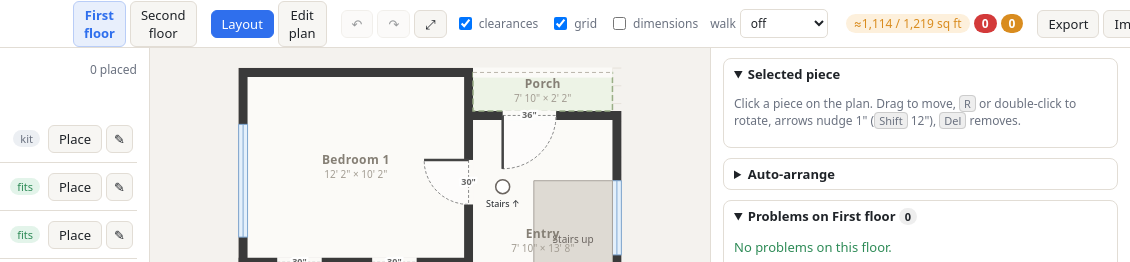
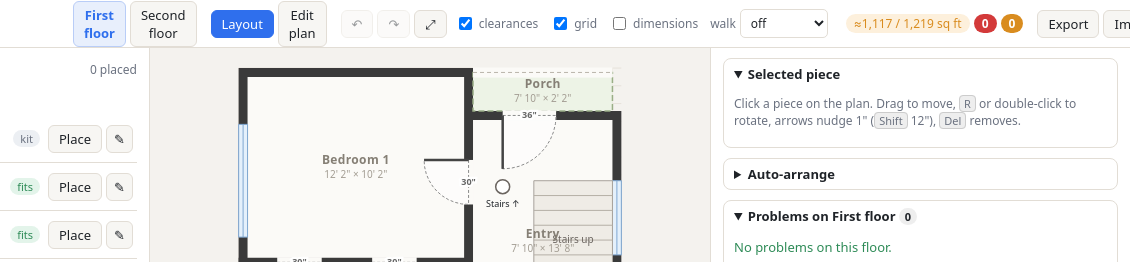
Before and after one commit to tyevco/ubiquitous-plan, a website built with Vite: page index.html in a window 1280 px wide. Shown: the top 262 px of the page, 150-1280 px from the left. Built offline with nearby package versions, Linux system fonts and the light colour scheme.

Commit message:
Model the stairwell half wall and the bedroom hall corridor
From the tour photos: the stairwell is treads against the outer wall
with a half-height pony wall along the inner side that returns to the
wall at the far end, and the top of the stairs opens into the den. The
old solid block also ate the floor beside the stairs.

The bedroom hall is a 38" corridor off the kitchen's south-east corner,
entered through a 36" cased opening beside the fridge, with the bath
door on its side and the bedroom door at its end; Bath 2 is a plain
rectangle. A cased opening's header height now limits transport.

Fixtures gained a draw style (built-in, half wall, wall segment, stair
treads) editable in the plan editor.

Co-Authored-By: Claude Fable 5.1 <noreply@anthropic.com>
Claude-Session: https://claude.ai/code/session_01CW8s5HsJunPJTS2kcyjGWA

```diff
--- a/src/engine/defaults.ts
+++ b/src/engine/defaults.ts
@@ -30,7 +30,7 @@ const first: Floor = {
     { id: "porch", name: "Porch", polygon: rect(158, 3, 94, 26), excludeFromArea: true, outdoor: true },
   ],
   fixtures: [
-    { id: "stairs1", name: "Stairs up", polygon: rect(199, 76, 53, 80) },
+    { id: "stairs1", name: "Stairs up", polygon: rect(199, 76, 53, 80), style: "stairs" },
     { id: "storage1", name: "Storage", polygon: rect(196, 156, 56, 43) },
     { id: "wh", name: "Water heater", polygon: rect(6, 206, 22, 22) },
     { id: "wd", name: "W/D", polygon: rect(33, 206, 35, 35) },
@@ -142,7 +142,7 @@ const first: Floor = {
       // A straight run: you step on at the north end downstairs and off at the
       // south end upstairs. No landing turn, so only width and headroom limit
       // what can be carried up.
-      stair: { width: 42, headroom: 80, landingA: { x: 178, y: 80 }, landingB: { x: 186, y: 205 } },
+      stair: { width: 42, headroom: 80, landingA: { x: 178, y: 80 }, landingB: { x: 226, y: 236 } },
     },
   ],
 };
@@ -167,49 +167,48 @@ const second: Floor = {
       listed: { w: 156, d: 144 },
     },
     { id: "kitchen", name: "Kitchen", polygon: rect(6, 138, 135, 133) },
+    { id: "hall", name: "Stair landing", polygon: rect(141, 138, 55, 84) },
     {
-      id: "hall",
-      name: "Stair landing",
+      id: "den",
+      name: "Den / dining",
+      // The top of the stairs opens straight into the den's north-east corner.
       polygon: [
-        { x: 141, y: 138 },
-        { x: 172, y: 138 },
-        { x: 172, y: 170 },
-        { x: 201, y: 170 },
+        { x: 146, y: 228 },
+        { x: 201, y: 228 },
         { x: 201, y: 222 },
-        { x: 141, y: 222 },
+        { x: 252, y: 222 },
+        { x: 252, y: 326 },
+        { x: 146, y: 326 },
       ],
+      listed: { w: 108, d: 108 },
     },
-    { id: "den", name: "Den / dining", polygon: rect(146, 228, 106, 98), listed: { w: 108, d: 108 } },
-    { id: "hall2", name: "Bedroom hall", polygon: rect(65, 271, 76, 53) },
-    {
-      id: "bath2",
-      name: "Bath 2",
-      polygon: [
-        { x: 6, y: 277 },
-        { x: 59, y: 277 },
-        { x: 59, y: 330 },
-        { x: 97, y: 330 },
-        { x: 97, y: 390 },
-        { x: 6, y: 390 },
-      ],
-    },
-    { id: "closet2", name: "Walk-in closet", polygon: rect(6, 396, 91, 78) },
+    // A 38" corridor off the kitchen's south-east corner, entered through a
+    // cased opening beside the fridge; the bath door is on its west side and
+    // the bedroom door at its south end.
+    { id: "hall2", name: "Bedroom hall", polygon: rect(103, 277, 38, 47) },
+    { id: "bath2", name: "Bath 2", polygon: rect(6, 277, 91, 107) },
+    { id: "closet2", name: "Walk-in closet", polygon: rect(6, 390, 91, 84) },
     { id: "bed2", name: "Bedroom 2", polygon: rect(103, 330, 149, 144), listed: { w: 168, d: 156 } },
     { id: "patioA", name: "Patio", polygon: rect(158, 6, 68, 30), excludeFromArea: true, outdoor: true },
     { id: "patioB", name: "Patio", polygon: rect(258, 236, 34, 81), excludeFromArea: true, outdoor: true },
   ],
   fixtures: [
+    // The stairwell: treads along the east wall, a half-height pony wall along
+    // their inner side that returns to the wall at the far (north) end, and
+    // the top of the stairs open at the south end by the newel post.
+    { id: "stairs2", name: "Stairs down", polygon: rect(201, 85, 51, 137), style: "stairs" },
     {
-      id: "stairs2",
-      name: "Stairs down",
-      // Treads on the right, open stairwell with a rail on the left.
+      id: "stair-wall",
+      name: "Stair half wall",
+      style: "halfwall",
+      height: 42,
       polygon: [
-        { x: 172, y: 85 },
+        { x: 196, y: 80 },
+        { x: 252, y: 80 },
         { x: 252, y: 85 },
-        { x: 252, y: 222 },
+        { x: 201, y: 85 },
         { x: 201, y: 222 },
-        { x: 201, y: 170 },
-        { x: 172, y: 170 },
+        { x: 196, y: 222 },
       ],
     },
     { id: "pantry", name: "Pantry", polygon: rect(6, 141, 22, 35) },
@@ -232,18 +231,18 @@ const second: Floor = {
   ],
   passages: [
     { id: "living-kitchen", name: "Living ↔ kitchen", kind: "opening", floorId: "second", a: { x: 6, y: 138 }, b: { x: 141, y: 138 }, width: 135, rooms: ["living", "kitchen"] },
-    { id: "living-hall", name: "Living ↔ stair landing", kind: "opening", floorId: "second", a: { x: 141, y: 138 }, b: { x: 172, y: 138 }, width: 31, rooms: ["living", "hall"] },
+    { id: "living-hall", name: "Living ↔ stair landing", kind: "opening", floorId: "second", a: { x: 141, y: 138 }, b: { x: 196, y: 138 }, width: 55, rooms: ["living", "hall"] },
     { id: "kitchen-hall", name: "Kitchen ↔ stair landing", kind: "opening", floorId: "second", a: { x: 141, y: 138 }, b: { x: 141, y: 222 }, width: 84, rooms: ["kitchen", "hall"] },
     { id: "hall-den", name: "Stair landing ↔ den", kind: "opening", floorId: "second", a: { x: 146, y: 225 }, b: { x: 201, y: 225 }, width: 55, rooms: ["hall", "den"] },
     { id: "kitchen-den", name: "Kitchen ↔ den", kind: "opening", floorId: "second", a: { x: 143.5, y: 228 }, b: { x: 143.5, y: 251 }, width: 23, rooms: ["kitchen", "den"] },
-    { id: "kitchen-hall2", name: "Kitchen ↔ bedroom hall", kind: "opening", floorId: "second", a: { x: 96, y: 271 }, b: { x: 141, y: 271 }, width: 45, rooms: ["kitchen", "hall2"] },
+    { id: "kitchen-hall2", name: "Bedroom hall opening", kind: "opening", floorId: "second", a: { x: 104, y: 274 }, b: { x: 140, y: 274 }, width: 36, height: 82, rooms: ["kitchen", "hall2"] },
     {
       id: "bath2-door",
       name: "Bath 2 door",
       kind: "door",
       floorId: "second",
-      a: { x: 62, y: 283 },
-      b: { x: 62, y: 313 },
+      a: { x: 100, y: 285 },
+      b: { x: 100, y: 315 },
       width: 30,
       height: 80,
       rooms: ["hall2", "bath2"],
--- a/src/engine/transport.ts
+++ b/src/engine/transport.ts
@@ -81,9 +81,8 @@ function checkPassage(p: Passage, item: FurnitureItem, s: Settings): PassageChec
       if (st.turn) m3 = maxLengthAroundCorner(st.turn.a, st.turn.b, o.w) - o.l;
       margin = Math.min(m1, m2, m3);
     } else {
-      const height = p.height ?? s.defaultDoorHeight;
-      // An open-plan boundary imposes no height limit.
-      const hLimit = p.kind === "opening" ? Infinity : height;
+      // An open-plan boundary imposes no height limit unless one is given (a cased opening with a header).
+      const hLimit = p.height ?? (p.kind === "opening" ? Infinity : s.defaultDoorHeight);
       margin = Math.min(p.width - o.w, hLimit - o.h);
     }
     const check: PassageCheck = {
--- a/src/render/canvas.ts
+++ b/src/render/canvas.ts
@@ -431,9 +431,11 @@ export class PlanCanvas {
     for (const x of f.fixtures) {
       const editable = s.mode === "edit";
       const b = bounds(x.polygon);
-      const cls = `fixture${sel?.type === "fixture" && sel.id === x.id ? " selected" : ""}`;
+      const cls = `fixture ${x.style ?? ""}${sel?.type === "fixture" && sel.id === x.id ? " selected" : ""}`;
       parts.push(`<polygon class="${cls}" points="${pts(x.polygon)}" ${editable ? `data-kind="fixture" data-id="${x.id}"` : ""} ${hairline}/>`);
-      if (b.w > 14 && b.h > 10)
+      if (x.style === "stairs") parts.push(this.treads(b, hairline));
+      const isWall = x.style === "halfwall" || x.style === "wall";
+      if (!isWall && b.w > 14 && b.h > 10)
         parts.push(`<text class="label fixture-label" x="${b.x + b.w / 2}" y="${b.y + b.h / 2}" font-size="${fs(10)}">${esc(x.name)}</text>`);
     }
 
@@ -589,6 +591,14 @@ export class PlanCanvas {
     this.svg.innerHTML = `<g transform="translate(${v.tx} ${v.ty}) scale(${v.scale})">${parts.join("")}</g>`;
     this.svg.classList.toggle("placing", !!s.placing);
     this.svg.classList.toggle("edit", s.mode === "edit");
+  }
+
+  /** Tread lines across the short axis of a stair run, every 10". */
+  private treads(b: Rect, hairline: string): string {
+    const out: string[] = [];
+    if (b.w >= b.h) for (let x = b.x + 10; x < b.x + b.w; x += 10) out.push(`<line class="tread" x1="${x}" y1="${b.y}" x2="${x}" y2="${b.y + b.h}" ${hairline}/>`);
+    else for (let y = b.y + 10; y < b.y + b.h; y += 10) out.push(`<line class="tread" x1="${b.x}" y1="${y}" x2="${b.x + b.w}" y2="${y}" ${hairline}/>`);
+    return out.join("");
   }
 
   /** A length label on each wall of a polygon, just inside the room. */
--- a/src/styles.css
+++ b/src/styles.css
@@ -124,6 +124,11 @@ svg.edit .room { cursor: move; }
 .fixture { fill: #dedad3; stroke: #a8a29b; stroke-width: 1px; }
 svg.edit .fixture { cursor: move; }
 .fixture.selected { fill: #cdd9f5; }
+.fixture.halfwall { fill: #8f8a83; stroke: #6b6560; }
+.fixture.wall { fill: var(--wall); stroke: var(--wall); }
+.fixture.stairs { fill: #efece6; stroke: #a8a29b; }
+.fixture.halfwall.selected, .fixture.wall.selected, .fixture.stairs.selected { stroke: var(--accent); stroke-width: 2px; }
+.tread { stroke: #b5afa6; stroke-width: 1px; pointer-events: none; }
 .label { text-anchor: middle; dominant-baseline: middle; fill: var(--ink); pointer-events: none; }
 .room-label { font-weight: 600; fill: #857f75; letter-spacing: 0.03em; }
 .room-dim { fill: #a39d93; }
--- a/src/types.ts
+++ b/src/types.ts
@@ -32,8 +32,10 @@ export interface Fixture {
   id: string;
   name: string;
   polygon: Polygon;
-  /** Height in inches; 0 or undefined means full height. Reserved for future use. */
+  /** Height in inches; 0 or undefined means full height. */
   height?: number;
+  /** How to draw it: a built-in (default), a half-height pony wall, a full wall segment, or stair treads. */
+  style?: "halfwall" | "wall" | "stairs";
 }
 
 export type PassageKind =
--- a/src/ui/panels.ts
+++ b/src/ui/panels.ts
@@ -540,6 +540,16 @@ export class Panels {
         </div>`
           : ""
       }
+      ${
+        type === "fixture"
+          ? `<label>Draw as <select data-poly-field="style" data-type="fixture" data-id="${r.id}">
+          <option value="" ${!(r as Fixture).style ? "selected" : ""}>built-in (counter, tub, island)</option>
+          <option value="halfwall" ${(r as Fixture).style === "halfwall" ? "selected" : ""}>half wall / railing</option>
+          <option value="wall" ${(r as Fixture).style === "wall" ? "selected" : ""}>wall segment / column</option>
+          <option value="stairs" ${(r as Fixture).style === "stairs" ? "selected" : ""}>stair treads</option>
+        </select></label>`
+          : ""
+      }
       ${type === "room" ? `<label class="check"><input type="checkbox" data-poly-field="counts" data-type="room" data-id="${r.id}" ${(r as Room).excludeFromArea ? "" : "checked"}> counts toward the square footage</label>
       <label class="check"><input type="checkbox" data-poly-field="outdoor" data-type="room" data-id="${r.id}" ${(r as Room).outdoor ? "checked" : ""}> outdoor (railing instead of walls)</label>` : ""}
       ${
@@ -998,6 +1008,7 @@ export class Panels {
         if (d.polyField === "name") target.name = el.value;
         else if (d.polyField === "counts") (target as Room).excludeFromArea = !(el as HTMLInputElement).checked || undefined;
         else if (d.polyField === "outdoor") (target as Room).outdoor = (el as HTMLInputElement).checked || undefined;
+        else if (d.polyField === "style") (target as Fixture).style = (el.value || undefined) as Fixture["style"];
         else if (d.polyField === "points") {
           const pts = el.value
             .split(/\n/)
```
